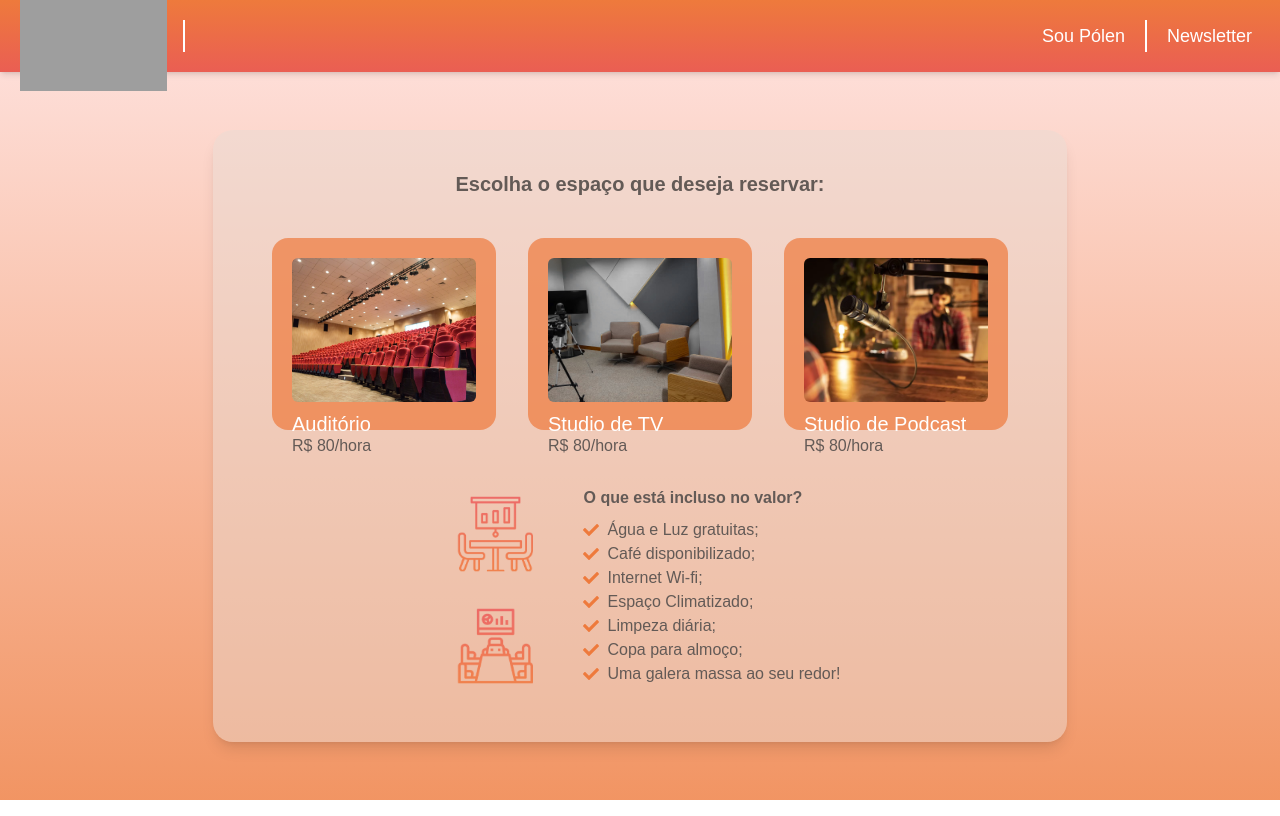
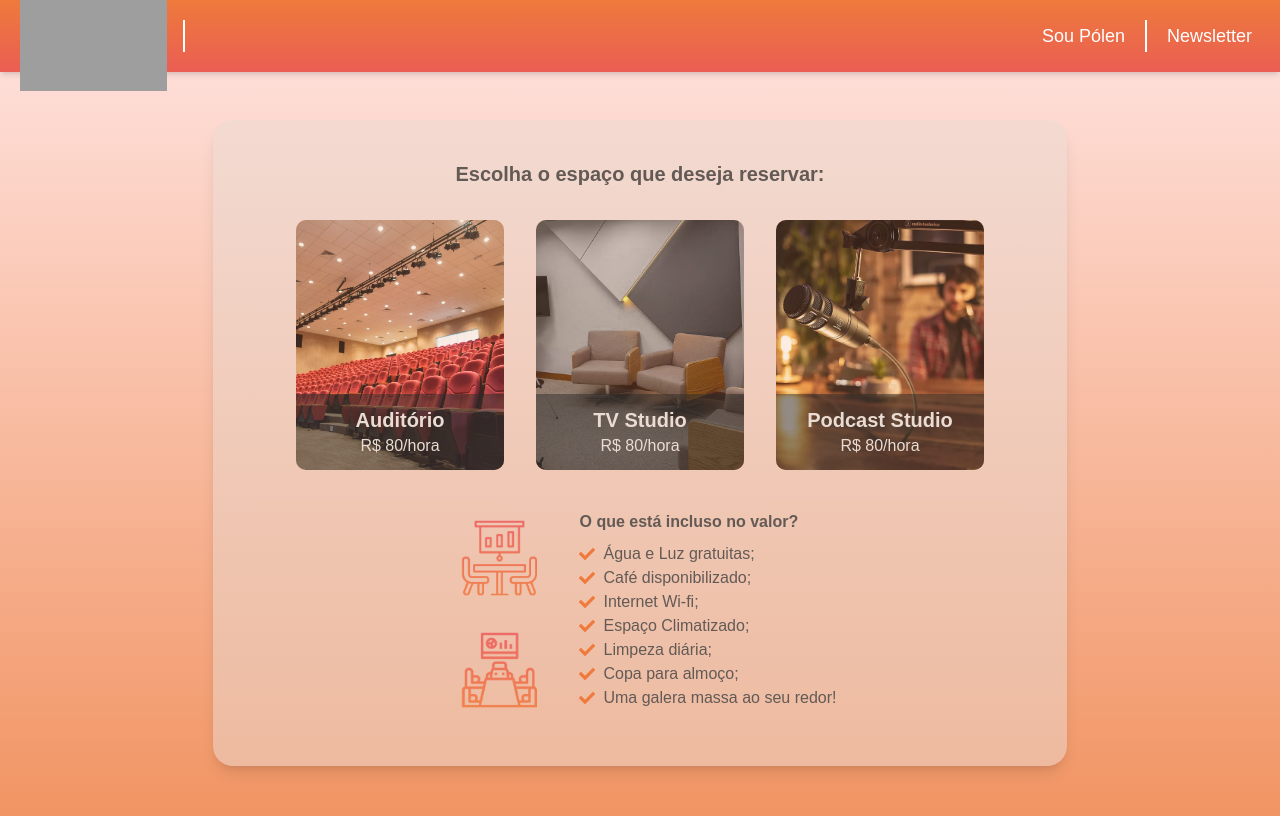
Before and after one commit to HextechBRISA/polen-inovacao-front, a Next.js app: page /space-rental in a window 1280 px wide. Built offline with nearby package versions, Linux system fonts and the light colour scheme; grey boxes are pictures that could not be loaded; a web font is replaced by a local one.

Commit message:
style: adjustments to space rental images

```diff
--- a/src/app/space-rental/page.tsx
+++ b/src/app/space-rental/page.tsx
@@ -11,50 +11,56 @@ import { FaCheck } from "react-icons/fa";
 
 export default function SpaceRentalPage() {
   return (
-    <div className="bg-[#eadcd3] bg-opacity-50 mt-[130px] mx-auto rounded-[20px] p-10 shadow-lg flex flex-col items-center justify-center w-3/5 lg:w-4/6 xs:w-5/6 mb-[50px]">
-      <h1 className="font-bold text-center text-xl mb-8">
+    <div className="bg-[#eadcd3] bg-opacity-50 mt-[120px] mx-auto rounded-[20px] p-10 sm:p-6 shadow-lg flex flex-col items-center justify-center w-3/5 lg:w-4/6 sm:w-5/6 mb-[50px]">
+      <h1 className="font-bold text-center text-xl mb-6">
         Escolha o espaço que deseja reservar:
       </h1>
 
-      <div className="w-full flex flex-wrap justify-center items-center lg:flex-nowrap xl:flex-nowrap lg:space-x-4">
+      <div className="w-full flex flex-wrap sm:flex-col justify-center items-center lg:flex-nowrap xl:flex-nowrap lg:space-x-4">
         <Link href={"/space-rental/auditorium"}>
-          <div className="w-56 h-48 bg-[#EE7A3C] bg-opacity-70 rounded-2xl p-5 flex flex-col justify-center items-center m-2 cursor-pointer hover:bg-opacity-100 hvr-float transition duration-500 ease-out">
+          <div className="w-52 h-[250px] xs:w-[260px] xs:h-[150px] sm:w-[380px] sm:h-[220px] rounded-[10px] m-2 sm:m-0 sm:mb-6 cursor-pointer bg-[rgba(238,122,60,0.5)] shadow-md hvr-push overflow-hidden">
             <Image
-              className="w-full h-36 rounded-md object-cover overflow-hidden"
+              className="w-full h-full shadow-md object-cover overflow-hidden relative opacity-80"
               src={Auditorium}
               alt="Auditório"
             />
-            <h2 className="text-white text-xl mt-2">Auditório</h2>
-            <h3>R$ 80/hora</h3>
+            <div className="w-full absolute bottom-0 left-0 text-[#eadcd3] bg-[rgba(43,43,43,0.5)] flex flex-col items-center p-4 hover:bg-[rgba(234,94,83,0.5)] transition duration-500 ease-out">
+              <h2 className="text-[20px] font-semibold mb-2">Auditório</h2>
+              <h3>R$ 80/hora</h3>
+            </div>
           </div>
         </Link>
 
         <Link href={"/space-rental/tv-studio"}>
-          <div className="w-56 h-48 bg-[#EE7A3C] bg-opacity-70 rounded-2xl p-5 flex flex-col justify-center items-center m-2 cursor-pointer hover:bg-opacity-100 hvr-float transition duration-500 ease-out">
+          <div className="w-52 h-[250px] xs:w-[260px] xs:h-[150px] sm:w-[380px] sm:h-[220px] rounded-[10px] m-2 sm:m-0 sm:mb-6 cursor-pointer bg-[rgba(238,122,60,0.5)] shadow-md hvr-push overflow-hidden">
             <Image
-              className="w-full h-36 rounded-md object-cover overflow-hidden"
+              className="w-full h-full shadow-md object-cover overflow-hidden relative opacity-80"
               src={TVStudio}
               alt="TV Studio"
             />
-            <h2 className="text-white text-xl mt-2">Studio de TV</h2>
-            <h3>R$ 80/hora</h3>
+            <div className="w-full absolute bottom-0 left-0 text-[#eadcd3] bg-[rgba(43,43,43,0.5)] flex flex-col items-center p-4 hover:bg-[rgba(234,94,83,0.5)] transition duration-500 ease-out">
+              <h2 className="text-[20px] font-semibold mb-2">TV Studio</h2>
+              <h3>R$ 80/hora</h3>
+            </div>
           </div>
         </Link>
 
         <Link href={"/space-rental/podcast-studio"}>
-          <div className="w-56 h-48 bg-[#EE7A3C] bg-opacity-70 rounded-2xl p-5 flex flex-col justify-center items-center m-2 cursor-pointer hover:bg-opacity-100 hvr-float transition duration-500 ease-out">
+          <div className="w-52 h-[250px] xs:w-[260px] xs:h-[150px] sm:w-[380px] sm:h-[220px] rounded-[10px] m-2 sm:m-0 cursor-pointer bg-[rgba(238,122,60,0.5)] shadow-md hvr-push overflow-hidden">
             <Image
-              className="w-full h-36 rounded-md object-cover overflow-hidden"
+              className="w-full h-full shadow-md object-cover overflow-hidden relative opacity-80"
               src={PodcastStudio}
               alt="Studio de Podcast"
             />
-            <h2 className="text-white text-xl mt-2">Studio de Podcast</h2>
-            <h3>R$ 80/hora</h3>
+            <div className="w-full absolute bottom-0 left-0 text-[#eadcd3] bg-[rgba(43,43,43,0.5)] flex flex-col items-center p-4 hover:bg-[rgba(234,94,83,0.5)] transition duration-500 ease-out">
+              <h2 className="text-[20px] font-semibold mb-2">Podcast Studio</h2>
+              <h3>R$ 80/hora</h3>
+            </div>
           </div>
         </Link>
       </div>
-      <div className="flex sm:flex-col mt-10 sm:mt-4 justify-center items-center">
-        <div className="flex flex-col sm:flex-row mr-8 sm:mr-0 sm:mb-4">
+      <div className="flex sm:flex-col mt-6 justify-center items-center">
+        <div className="flex flex-col sm:flex-row mr-6 sm:mr-0 sm:mb-4">
           <Image src={SpaceIcon1} alt="Icon 1" className="w-28" />
           <Image src={SpaceIcon2} alt="Icon 2" className="w-28" />
         </div>
--- a/src/styles/globals.css
+++ b/src/styles/globals.css
@@ -1,6 +1,6 @@
-@tailwind base;
-@tailwind components;
-@tailwind utilities;
+@import 'tailwindcss/base';
+@import 'tailwindcss/components';
+@import 'tailwindcss/utilities';
 
 html, body, div, span, applet, object, iframe,
 h1, h2, h3, h4, h5, h6, p, blockquote, pre,
```
